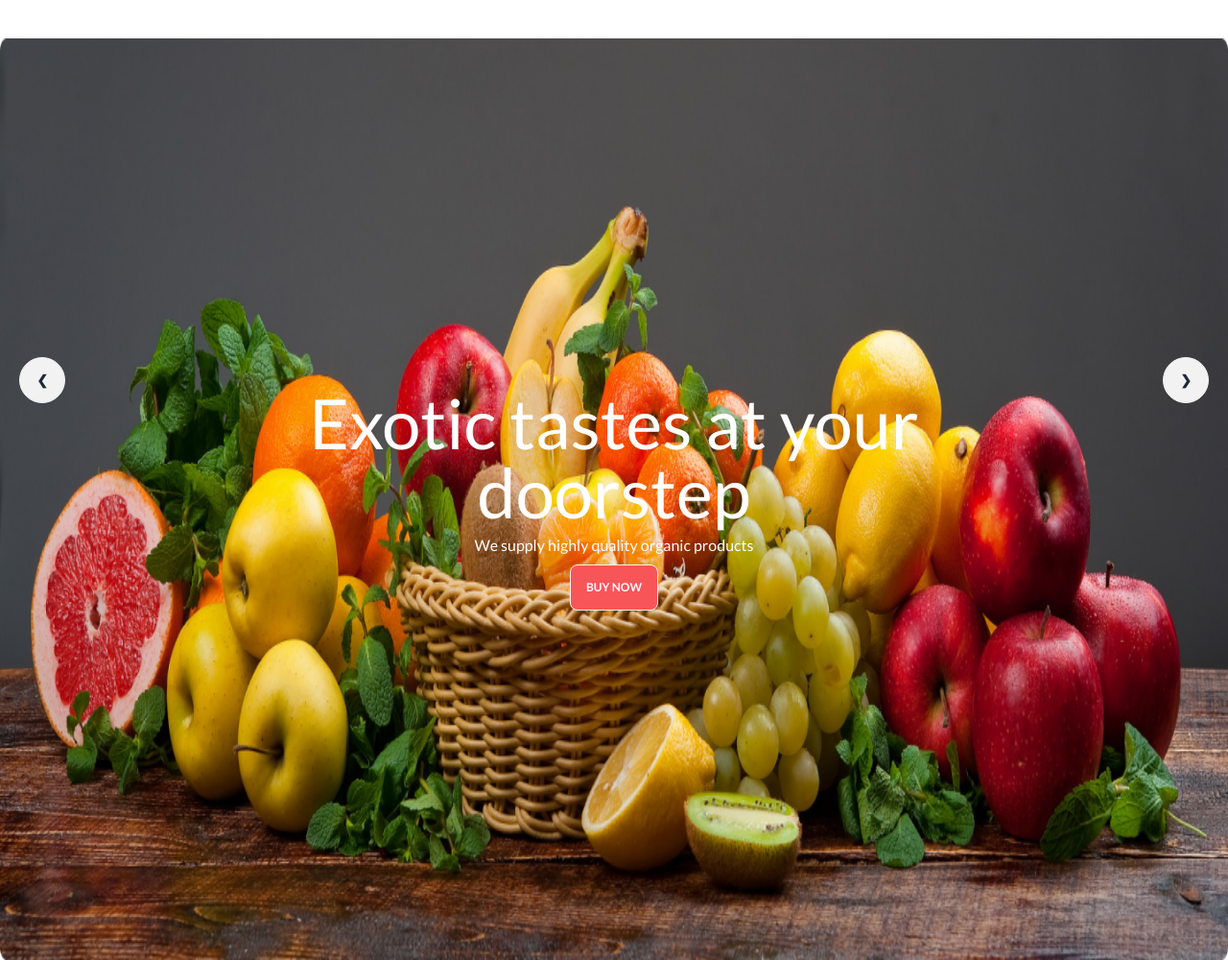
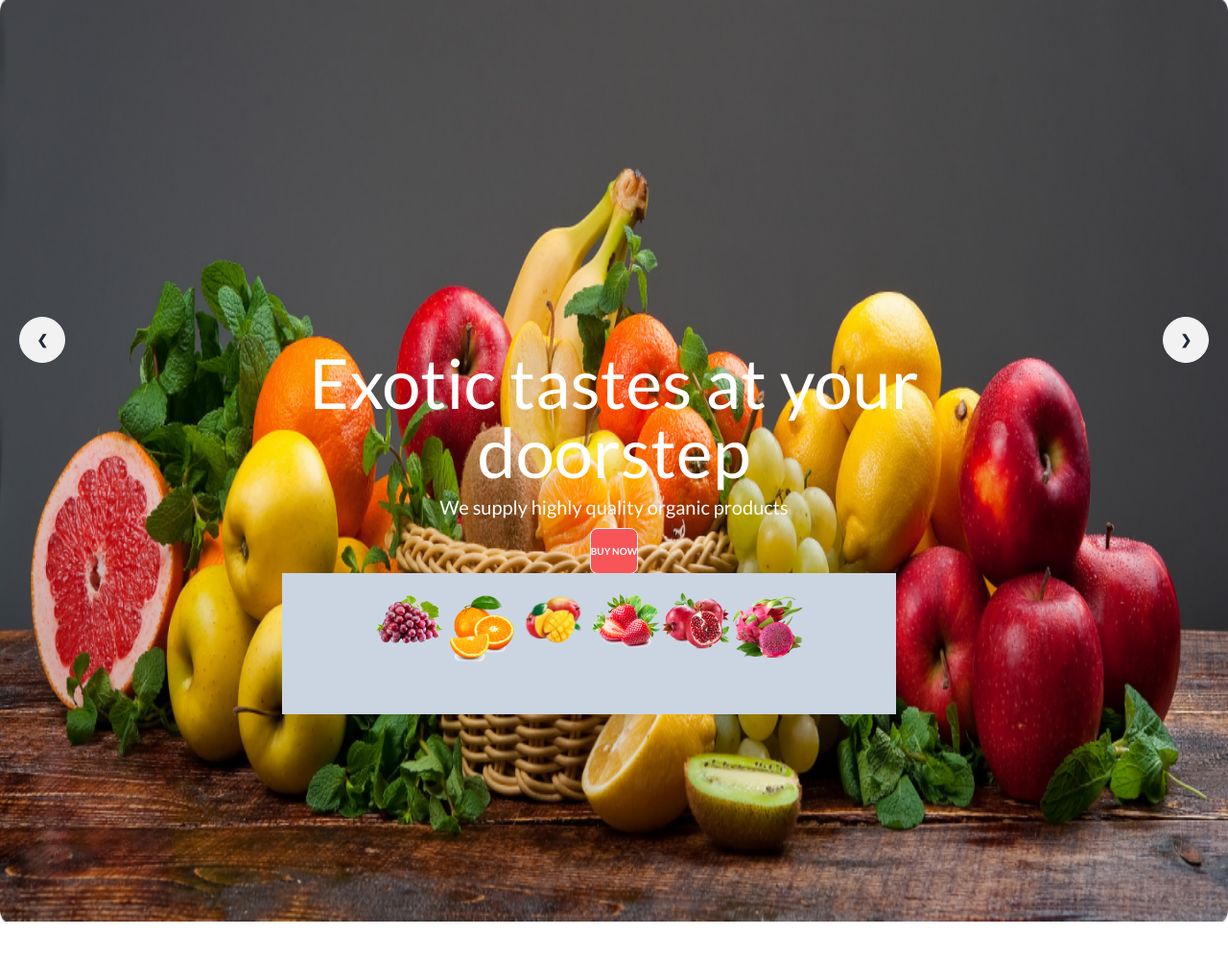
Before and after one commit to anikmondol/fruit-burust-website, a plain HTML site: page index.html in a window 1280 px wide. Shown: the top 1000 px of the page at 96% size. Drawn offline with nearby package versions, Linux system fonts and the light colour scheme; grey boxes are pictures that could not be loaded.

```diff
--- a/index.html
+++ b/index.html
@@ -33,7 +33,7 @@
 </head>
 <body class="font-lato">
     <header>
-       <section class="mt-10">
+       <section class=" relative mb-16">
          <!-- banner section -->
          <div class="carousel w-full">
             <!-- banner img 1 -->
@@ -42,12 +42,12 @@
 
               <div class="absolute flex justify-between transform -translate-y-1/2 left-5 right-5 top-1/2">
                 <a href="#slide4" class="btn btn-circle">❮</a>
-                <div class="card text-primary-content">
+                <div class="card w-auto text-primary-content">
                     <div class="card-body">
-                      <h2 class=" text-center text-[#FFF] text-2xl md:text-5xl lg:text-7xl">Exotic tastes at your<br> doorstep</h2>
-                      <p class="text-center text-[#FFF] lg:text-l">We supply highly quality organic products</p>
+                      <h2 class=" text-center text-[#FFF] text-sm md:text-5xl lg:text-7xl">Exotic tastes at your<br> doorstep</h2>
+                      <p class="text-center text-[#FFF] text-xs  md:text-xl">We supply highly quality organic products</p>
                       <div class="card-actions justify-center">
-                        <button class="btn text-xs bg-[#F85559] text-white">Buy Now</button>
+                        <button class="btn text-[10px] px-0 py-0 bg-[#F85559] text-white">Buy Now</button>
                       </div>
                     </div>
                   </div>
@@ -110,7 +110,7 @@
     </header>
     <main>
         <!-- bones section extra -->
-       <section class="max-w-screen-xl mx-auto px-8 md:px-16 lg:px-24 py-5 my-10 bg-slate-300 w-1/2 gap-5">
+       <section class="max-w-screen-xl mx-auto px-8 md:px-16 lg:px-24 py-5 my-10 bg-slate-300 w-1/2 gap-5  lg:absolute right-16 left-3   bottom-4">
 
             <div class="grid grid-cols-2 md:grid-cols-3 lg:grid-cols-6">
                 <img  src="images/fruit1.png" alt="">
```
